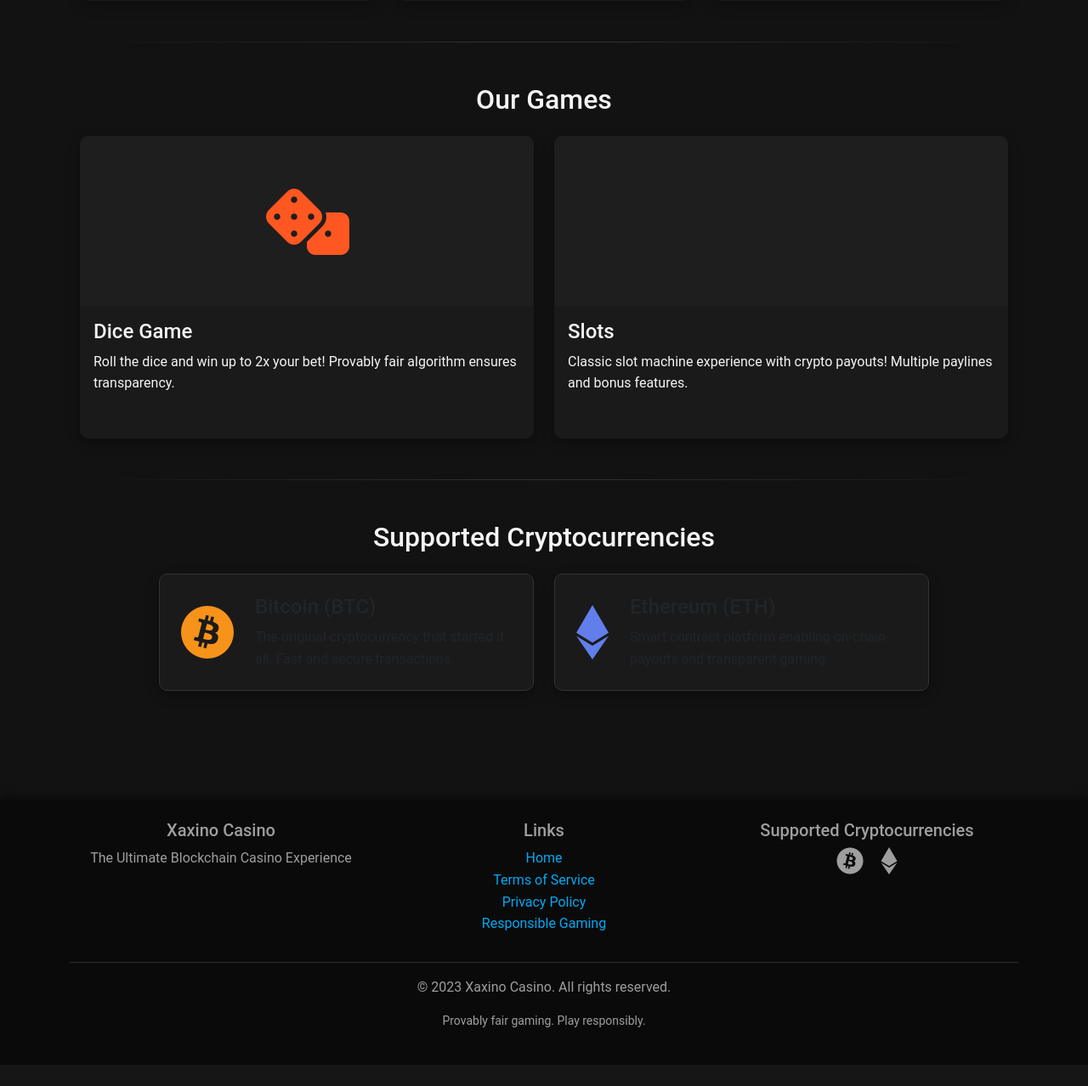
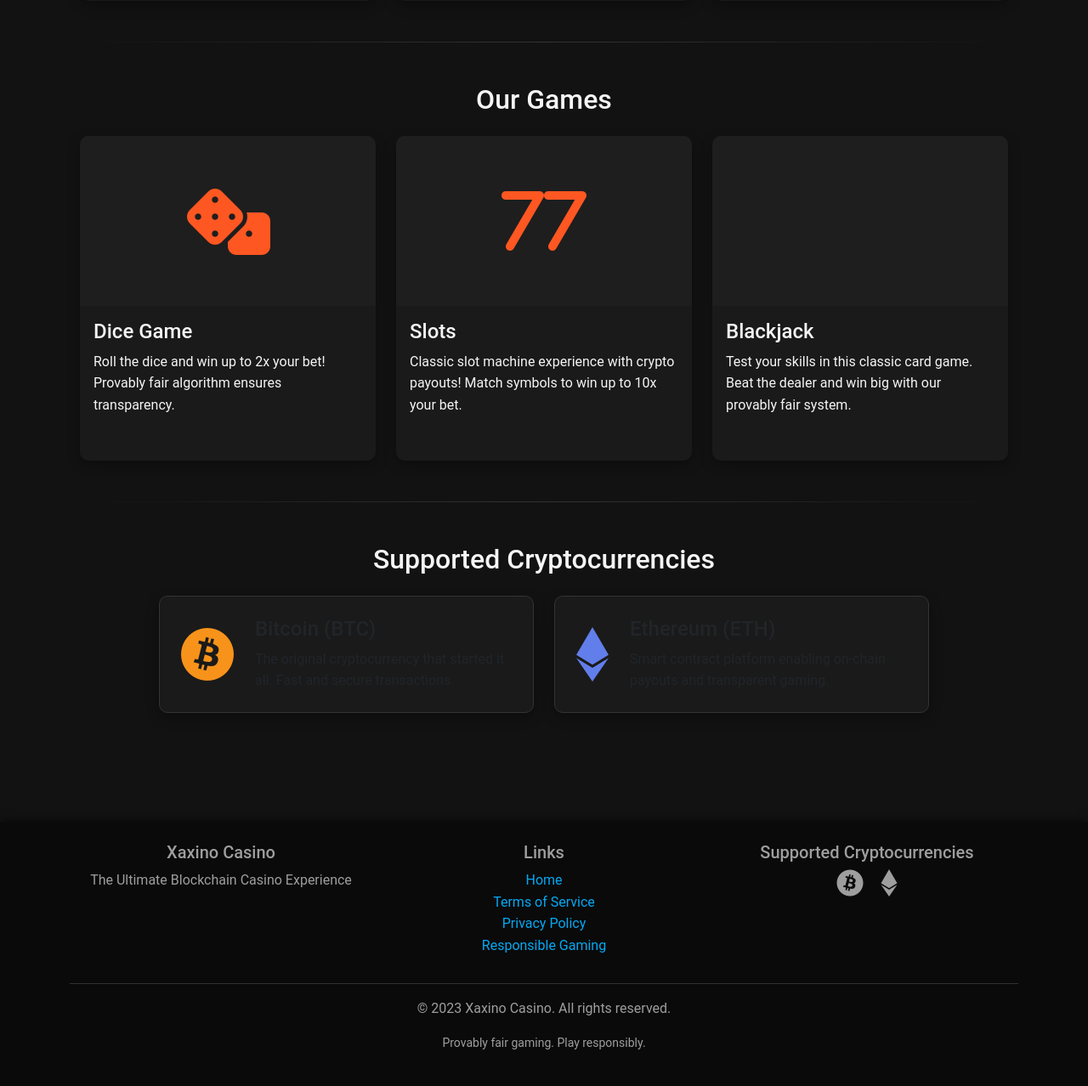
Before and after one commit to mciolino/XaxinoCasino, a Flask app: page / in a window 1280 px wide. Shown: the part 694-1972 px from the top of the page at 85% size. Before the commit the page ends 1903 px from the top, so only its background shows below. Run offline with Flask 3, Linux system fonts and the light colour scheme.

Commit message:
Add new slot machine game with crypto payouts and provably fair spins
Implements a slot machine game with provably fair spin results in `main.py`, updates `base.html` to add a dropdown menu, and modifies `home.html` to include the new game.

Replit-Commit-Author: Agent
Replit-Commit-Session-Id: 43b56626-8fd9-477c-b325-587096a3afac
Replit-Commit-Screenshot-Url: https://storage.googleapis.com/screenshot-production-us-central1/2dfb0a09-f033-4658-b63f-a733a3179a62/87df1c49-e772-4e7f-98c5-17261690c953.jpg

```diff
--- a/main.py
+++ b/main.py
@@ -276,6 +276,16 @@ def dice_game():
 
     return render_template('dice.html', wallets=wallets, recent_bets=recent_bets)
 
+@app.route('/games/slots')
+def slots_game():
+    if 'user_id' not in session:
+        return redirect(url_for('login'))
+
+    wallets = get_user_wallets()
+    recent_spins = get_recent_spins()
+
+    return render_template('slots.html', wallets=wallets, recent_spins=recent_spins)
+
 @app.route('/games/dice/play', methods=['POST'])
 def play_dice():
     if 'user_id' not in session:
@@ -344,6 +354,84 @@ def play_dice():
         'is_win': is_win
     })
 
+@app.route('/games/slots/spin', methods=['POST'])
+def play_slots():
+    if 'user_id' not in session:
+        return redirect(url_for('login'))
+
+    data = request.get_json()
+    bet_amount = float(data.get('bet_amount', 0))
+    client_seed = data.get('client_seed', '')
+    wallet_id = int(data.get('wallet_id', 0))
+
+    wallet = Wallet.query.get(wallet_id)
+
+    # Validate wallet and balance
+    if not wallet or wallet.user_id != session['user_id']:
+        return json.dumps({'error': 'Invalid wallet selected'})
+
+    if wallet.balance < bet_amount:
+        return json.dumps({'error': 'Insufficient balance'})
+
+    # Generate server seed and hash
+    server_seed = hashlib.sha256(str(uuid.uuid4()).encode()).hexdigest()
+    server_seed_hash = hashlib.sha256(server_seed.encode()).hexdigest()
+
+    # Available symbols for slot machine
+    symbols = ['7', 'BAR', 'BELL', 'CHERRY', 'LEMON']
+
+    # Generate three random symbols based on the combined seed
+    combined_seed = server_seed + client_seed
+    hash_value = hashlib.sha256(combined_seed.encode()).hexdigest()
+
+    result_symbols = []
+    for i in range(3):
+        # Use 8 hex chars (32 bits) for each reel
+        slice_value = int(hash_value[i*8:(i+1)*8], 16)
+        symbol_index = slice_value % len(symbols)
+        result_symbols.append(symbols[symbol_index])
+
+    # Determine win and multiplier
+    multiplier = evaluate_slot_symbols(result_symbols)
+    payout = bet_amount * multiplier
+    is_win = payout > 0
+
+    # Create slot bet record
+    new_bet = SlotBet()
+    new_bet.user_id = session['user_id']
+    new_bet.bet_amount = bet_amount
+    new_bet.client_seed = client_seed
+    new_bet.server_seed = server_seed
+    new_bet.server_seed_hash = server_seed_hash
+    new_bet.result_symbols = ','.join(result_symbols)
+    new_bet.multiplier = multiplier
+    new_bet.payout = payout
+    new_bet.currency = wallet.currency
+
+    # Update wallet balance
+    wallet.balance -= bet_amount
+    if is_win:
+        wallet.balance += payout
+
+    db.session.add(new_bet)
+    db.session.commit()
+
+    return json.dumps({
+        'id': new_bet.id,
+        'bet_amount': new_bet.bet_amount,
+        'client_seed': new_bet.client_seed,
+        'server_seed': new_bet.server_seed,
+        'server_seed_hash': new_bet.server_seed_hash,
+        'result_symbols': result_symbols,
+        'multiplier': multiplier,
+        'payout': payout,
+        'currency': wallet.currency,
+        'created_at': new_bet.created_at.strftime('%H:%M:%S'),
+        'wallet_balance': wallet.balance,
+        'is_win': is_win,
+        'hash': hash_value[:16]  # Return part of the hash for verification
+    })
+
 @app.route('/kyc')
 def kyc():
     if 'user_id' not in session:
--- a/templates/base.html
+++ b/templates/base.html
@@ -348,8 +348,14 @@
                                 <a class="nav-link" href="{{ url_for('home') }}">Home</a>
                             </li>
                             {% if session.get('user_id') %}
-                            <li class="nav-item">
-                                <a class="nav-link" href="{{ url_for('dice_game') }}">Dice Game</a>
+                            <li class="nav-item dropdown">
+                                <a class="nav-link dropdown-toggle" href="#" id="gamesDropdown" role="button" data-bs-toggle="dropdown" aria-expanded="false">
+                                    Games
+                                </a>
+                                <ul class="dropdown-menu" aria-labelledby="gamesDropdown">
+                                    <li><a class="dropdown-item" href="{{ url_for('dice_game') }}">Dice Game</a></li>
+                                    <li><a class="dropdown-item" href="{{ url_for('slots_game') }}">Slot Machine</a></li>
+                                </ul>
                             </li>
                             <li class="nav-item">
                                 <a class="nav-link" href="{{ url_for('wallets') }}">My Wallets</a>
--- a/templates/home.html
+++ b/templates/home.html
@@ -56,7 +56,7 @@
         <div class="games-section mb-5">
             <h2 class="text-center mb-4">Our Games</h2>
             <div class="row">
-                <div class="col-md-6">
+                <div class="col-md-4">
                     <div class="game-card">
                         <div class="game-image" style="background-color: var(--light-bg);">
                             <i class="fas fa-dice fa-5x" style="color: var(--primary-color);"></i>
@@ -70,17 +70,31 @@
                         </div>
                     </div>
                 </div>
-                <div class="col-md-6">
+                <div class="col-md-4">
                     <div class="game-card">
                         <div class="game-image" style="background-color: var(--light-bg);">
-                            <i class="fas fa-slot-machine fa-5x" style="color: var(--primary-color);"></i>
+                            <i class="fas fa-7 fa-5x" style="color: var(--primary-color);">7</i>
+                            <div class="game-overlay">
+                                <a href="{{ url_for('slots_game') }}" class="btn btn-primary">Play Now</a>
+                            </div>
+                        </div>
+                        <div class="game-info p-3">
+                            <h4>Slots</h4>
+                            <p>Classic slot machine experience with crypto payouts! Match symbols to win up to 10x your bet.</p>
+                        </div>
+                    </div>
+                </div>
+                <div class="col-md-4">
+                    <div class="game-card">
+                        <div class="game-image" style="background-color: var(--light-bg);">
+                            <i class="fas fa-cards fa-5x" style="color: var(--primary-color);"></i>
                             <div class="game-overlay">
                                 <span class="coming-soon-badge">Coming Soon</span>
                             </div>
                         </div>
                         <div class="game-info p-3">
-                            <h4>Slots</h4>
-                            <p>Classic slot machine experience with crypto payouts! Multiple paylines and bonus features.</p>
+                            <h4>Blackjack</h4>
+                            <p>Test your skills in this classic card game. Beat the dealer and win big with our provably fair system.</p>
                         </div>
                     </div>
                 </div>
```
